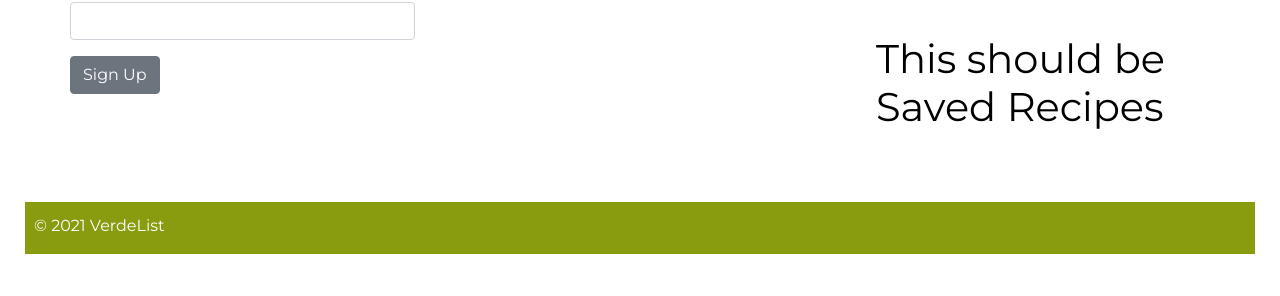
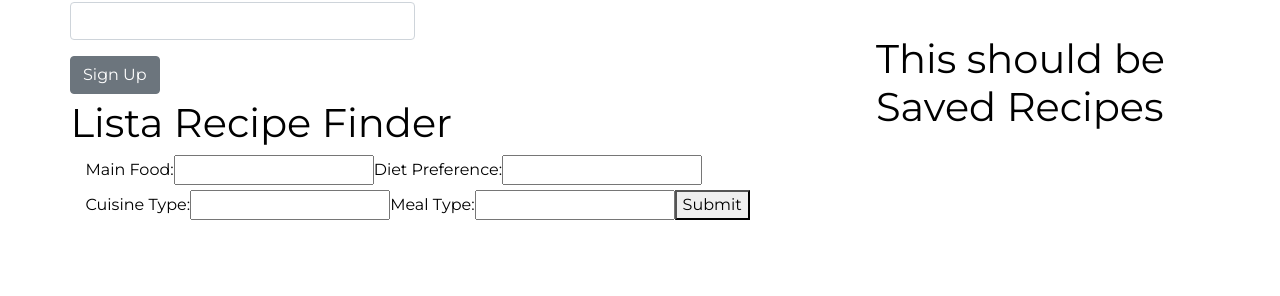
Before and after one commit to mia-casas/blue-badge-final, a React (Create React App) app in the folder client/final-project/: page / in a window 1280 px wide. Shown: the part 584-880 px from the top of the page. Before the commit the page ends 848 px from the top, so only its background shows below. Built offline with nearby package versions, Linux system fonts and the light colour scheme; a web font is replaced by a local one.

Commit message:
2021Apr271413

```diff
--- a/client/final-project/package.json
+++ b/client/final-project/package.json
@@ -7,7 +7,6 @@
     "@testing-library/react": "^11.2.6",
     "@testing-library/user-event": "^12.8.3",
     "bootstrap": "^4.6.0",
-    "dotenv": "^8.2.0",
     "react": "^17.0.2",
     "react-dom": "^17.0.2",
     "react-responsive-carousel": "^3.2.18",
@@ -39,5 +38,8 @@
       "last 1 firefox version",
       "last 1 safari version"
     ]
+  },
+  "devDependencies": {
+    "dotenv": "^8.2.0"
   }
 }
--- a/client/final-project/src/App.js
+++ b/client/final-project/src/App.js
@@ -2,7 +2,6 @@ import React, {useState, useEffect} from 'react';
 import 'bootstrap/dist/css/bootstrap.css';
 import './App.css';
 import { Col, Row } from 'reactstrap'
-require("dotenv").config();
 
 // Import content sections
 import Auth from './components/Auth/Auth'
@@ -12,6 +11,8 @@ import HeaderNav from './components/site/HeaderNav';
 import SavedRecipes from './components/site/SavedRecipes'
 import Footer from './components/site/Footer';
 import RecipeSearch from './components/site/RecipeSearch';
+
+require("dotenv").config();
 
 function App() {
   const [sessionToken, setSessionToken] = useState('');
@@ -40,6 +41,7 @@ function App() {
           <Row>
           <Col>
           {protectedViews()}
+          <RecipeSearch />
           </Col>
             <Col xs="4">
               <br/>
@@ -47,6 +49,7 @@ function App() {
             <br/>
             <Row>
               <SavedRecipes />
+
             </Row>
             </Col>
           </Row>
--- a/client/final-project/src/components/carousel.component.js
+++ b/client/final-project/src/components/carousel.component.js
@@ -16,18 +16,18 @@ export default function RecipeCarousel() {
             <Carousel>
 
                 <div>
-                    <img class="slides" alt="" src={item1}/>
+                    <img className="slides" alt="" src={item1}/>
                     <h4>Item 1</h4>
                     <h4 id ="disappear">.</h4>
                 </div>
 
                 <div>
-                <img class="slides" alt="" src={item2}/>
+                <img className="slides" alt="" src={item2}/>
                 <h4>Item 2</h4>
                 </div>
 
                 <div>
-                <img class="slides" alt="" src={item3}/>
+                <img className="slides" alt="" src={item3}/>
                 <h4>Item 3</h4>
                 </div>
 
--- a/client/final-project/src/components/site/RecipeSearch.js
+++ b/client/final-project/src/components/site/RecipeSearch.js
@@ -1,60 +1,98 @@
-import React, {useState} from "react";
-import { Col, Row, Button } from 'reactstrap';
-
+import React, { useState } from "react";
+import { Col, Row } from "reactstrap";
+require("dotenv").config();
 
 const RecipeSearch = () => {
-   const [recipe1, displayRecipes1] = useState([])
-   const [recipe2, displayRecipes2] = useState([])
-   const [recipe3, displayRecipes3] = useState([])
-   const [title1, displayTitle1] = useState([])
-   const [title2, displayTitle2] = useState([])
-   const [title3, displayTitle3] = useState([])
+  const [recipe1, displayRecipes1] = useState([]);
+  const [recipe2, displayRecipes2] = useState([]);
+  const [recipe3, displayRecipes3] = useState([]);
+  const [title1, displayTitle1] = useState([]);
+  const [title2, displayTitle2] = useState([]);
+  const [title3, displayTitle3] = useState([]);
 
   //RECIPE IMAGES????
 
-// Construct fetchURL (NEED TO FIGURE OUT WHY ENV ISN'T WORKING)
+  const [search, setSearch] = useState({
+    food: "",
+    diet: "",
+    cuisineType: "",
+    mealType: "",
+  });
+
+const onSubmitForm = (event) => {
+  event.preventDefault();
+  const { food, diet, cuisineType, mealType } = event.target;
+  setSearch({
+  food: food.value,
+  diet: diet.value,
+  cuisineType: cuisineType.value,
+  mealType: mealType.value,
+  });
+
+  // Set Base API URL and Keys
   let baseURL = "https://api.edamam.com/";
+  let appId = "cbecaae1";
+  let appKey = "cef02729bb7c43f5132aeb83f4e22d49";
 
-// This is for testing (NEED TO CREATE SEARCH)
-  let url = `${baseURL}search?q=quinoa&health=vegetarian&cuisineType=Indian&mealType=dinner&app_id=${process.env.APPID}&app_key=${process.env.APPKEY}`
+  // Create Search URL variable
+  let url = `${baseURL}search?q=${food.value}&health=${diet.value}&cuisineType=${cuisineType.value}&mealType=${mealType.value}&app_id=${appId}&app_key=${appKey}`;
 
-
-const getRecipe =()=>{
+  // Insert Mean Girls Joke about making fetch happen
       fetch(url)
         .then((res) => res.json())
         .then((props) => {
           // Recipe 1
-    displayRecipes1(props.hits[8].recipe.ingredientLines)
-    displayTitle1(props.hits[8].recipe.label)
+          displayRecipes1(props.hits[8].recipe.ingredientLines);
+          displayTitle1(props.hits[8].recipe.label);
           // Recipe 2
-    displayRecipes2(props.hits[9].recipe.ingredientLines)
-    displayTitle2(props.hits[9].recipe.label)
+          displayRecipes2(props.hits[9].recipe.ingredientLines);
+          displayTitle2(props.hits[9].recipe.label);
           // Recipe 3
-    displayRecipes3(props.hits[4].recipe.ingredientLines)
-    displayTitle3(props.hits[4].recipe.label)
-})
-}
+          displayRecipes3(props.hits[4].recipe.ingredientLines);
+          displayTitle3(props.hits[4].recipe.label);
+        });
+    };
 
   //Convert recipe arrays into list items
 
-const recipeList1 = recipe1.map((recipe1) =>
-  <li>{recipe1}</li>
-);
-
-const recipeList2 = recipe2.map((recipe2) =>
-  <li>{recipe2}</li>
-);
-
-const recipeList3 = recipe3.map((recipe3) =>
-  <li>{recipe3}</li>
-);
+  const recipeList1 = recipe1.map((recipe1) => <li>{recipe1}</li>);
+  const recipeList2 = recipe2.map((recipe2) => <li>{recipe2}</li>);
+  const recipeList3 = recipe3.map((recipe3) => <li>{recipe3}</li>);
 
   //Return
   return (
     <div className="main">
       <div className="mainDiv">
         <h1>Lista Recipe Finder</h1>
-      <Button type='button' onClick={getRecipe}>Find a Recipe</Button>
+         {/* SEARCH FORM */}
+        <Col>
+        <form onSubmit={(e) => onSubmitForm(e)} >
+
+          <label for="food">Main Food:</label>
+          <input
+            type="text" name="food"
+          />
+
+          <label for="diet">Diet Preference:</label>
+          <input
+            type="text" name="diet"
+          />
+
+
+          <label for="cuisineType">Cuisine Type:</label>
+          <input
+            type="text" name="cuisineType"
+            />
+
+          <label for="mealType">Meal Type:</label>
+          <input
+            type="text"
+           name="mealType"
+          />
+
+        <button type="submit">Submit</button>
+             </form>
+        </Col>
       </div>
       <Row>
         <Col>
@@ -70,9 +108,7 @@ const recipeList3 = recipe3.map((recipe3) =>
           <ul>{recipeList3}</ul>
         </Col>
       </Row>
-
     </div>
-
   );
 };
 
```
Also changed, not shown: 2 other files (tests, documents, lock files or other folders). Lines whose indentation alone changed are shown as unchanged.
